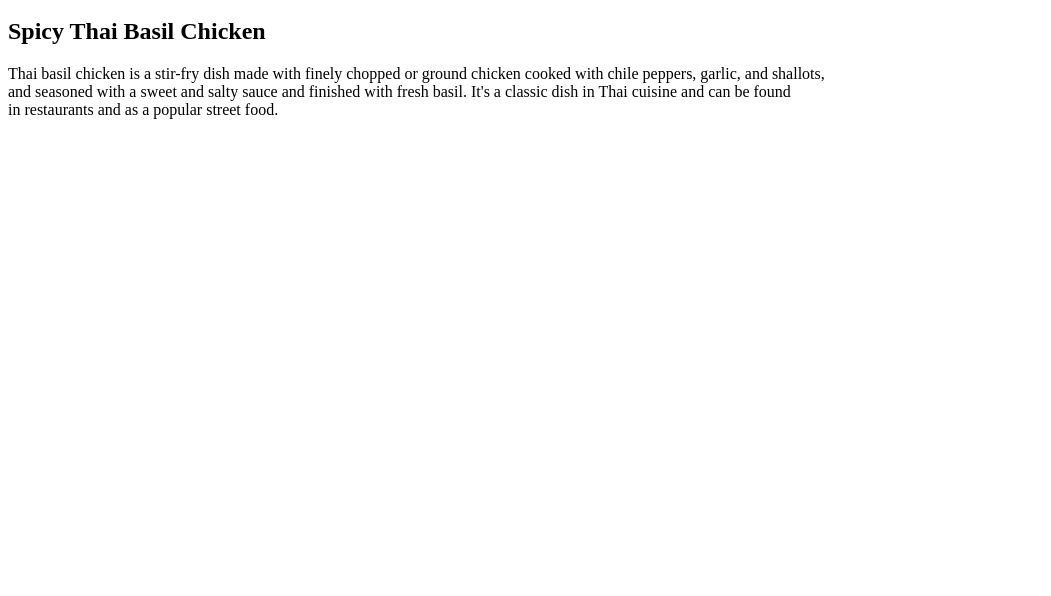
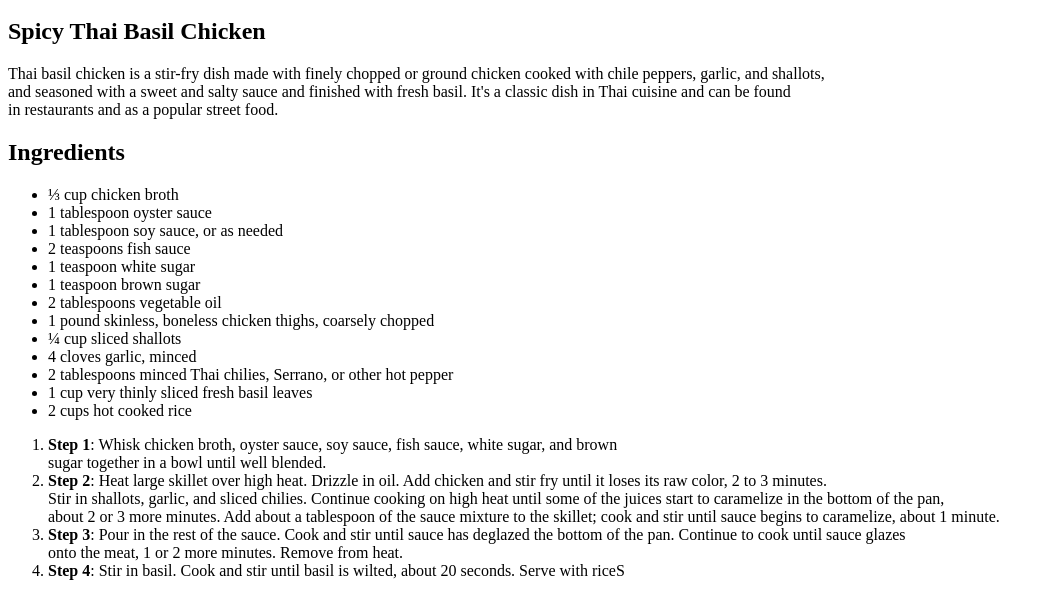
Before and after one commit to 3Flow1/odin-recipes, a plain HTML site: page recipes/thai_basil_chicken.html in a window 1280 px wide. Shown: the part 495-1091 px from the top of the page, without its empty margins (0-1051 px from the left). Before the commit the page ends 800 px from the top, so only its background shows below. Drawn offline with Linux system fonts and the light colour scheme.

Commit message:
Add ingredients and cooking directions

```diff
--- a/recipes/thai_basil_chicken.html
+++ b/recipes/thai_basil_chicken.html
@@ -19,6 +19,34 @@
         <br> in restaurants and as a popular street food.
 
     </p>
+    <h2>Ingredients</h2>
+    <ul>
+        <li>⅓ cup chicken broth</li>
+        <li>1 tablespoon oyster sauce</li>
+        <li>1 tablespoon soy sauce, or as needed</li>
+        <li>2 teaspoons fish sauce</li>
+        <li>1 teaspoon white sugar</li>
+        <li>1 teaspoon brown sugar</li>
+        <li>2 tablespoons vegetable oil</li>
+        <li>1 pound skinless, boneless chicken thighs, coarsely chopped</li>
+        <li>¼ cup sliced shallots</li>
+        <li>4 cloves garlic, minced</li>
+        <li>2 tablespoons minced Thai chilies, Serrano, or other hot pepper</li>
+        <li>1 cup very thinly sliced fresh basil leaves</li>
+        <li>2 cups hot cooked rice</li>
+    </ul>
+    <ol>
+        <li><strong>Step 1</strong>: Whisk chicken broth, oyster sauce, soy sauce, fish sauce, white sugar, and brown
+            <br>sugar together in a bowl until well blended.</li>
+        <li><strong>Step 2</strong>: Heat large skillet over high heat. Drizzle in oil. Add chicken and stir fry until it loses its raw color, 2 to 3 minutes.
+            <br>Stir in shallots, garlic, and sliced chilies. Continue cooking on high heat until some of the juices start to caramelize in the bottom of the pan,
+            <br>about 2 or 3 more minutes. Add about a tablespoon of the sauce mixture to the skillet; cook and stir until sauce begins to caramelize, about 1 minute.</li>
+        <li><strong>Step 3</strong>: Pour in the rest of the sauce. Cook and stir until sauce has deglazed the bottom of the pan. Continue to cook until sauce glazes
+            <br>onto the meat, 1 or 2 more minutes. Remove from heat.</li>
+        <li><strong>Step 4</strong>: Stir in basil. Cook and stir until basil is wilted, about 20 seconds. Serve with riceS</li>
 
+
+
+    </ol>
 </body>
 </html>
```
